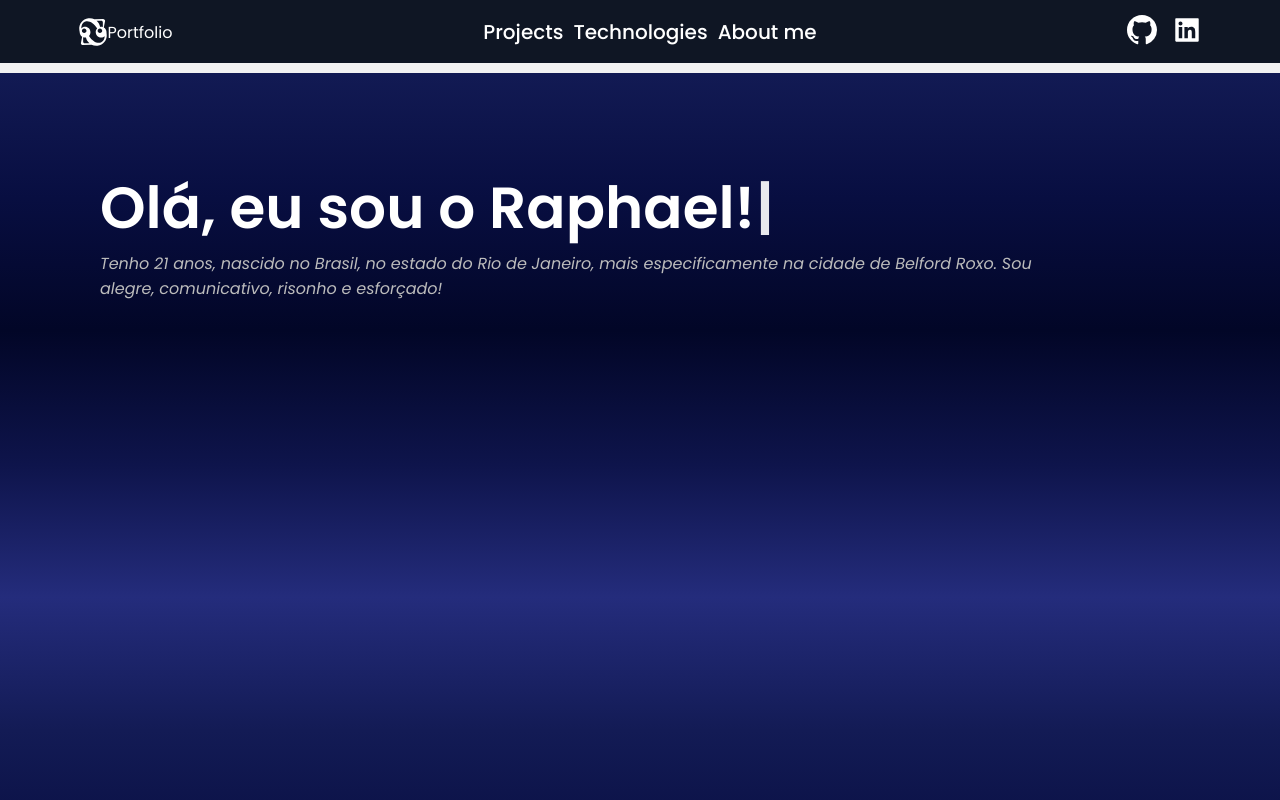
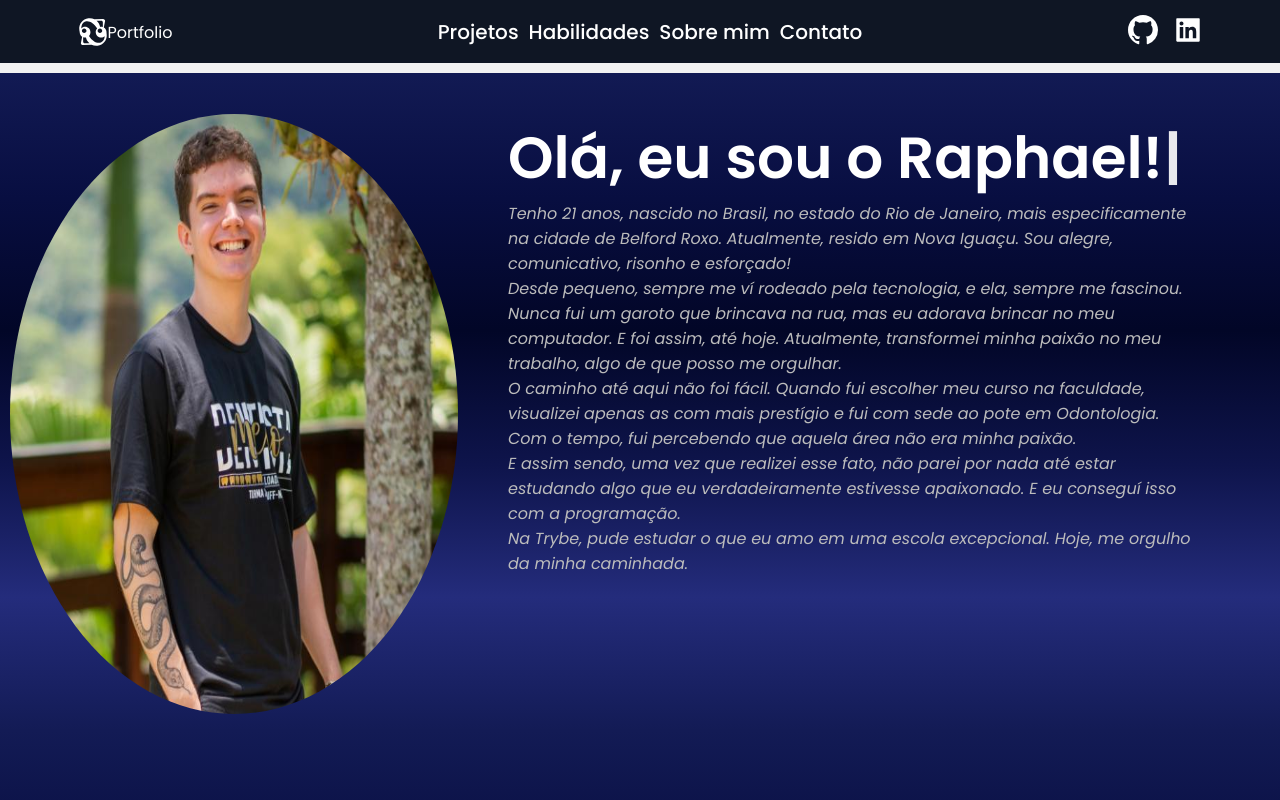
Before and after one commit to raphaelbaere/portfolio, a React app: page / in a window 1280 px wide. Shown: the top 800 px of the page. Built offline with nearby package versions, Linux system fonts and the light colour scheme.

Commit message:
version 0.0.2

```diff
--- a/src/components/AboutMe.js
+++ b/src/components/AboutMe.js
@@ -4,7 +4,7 @@ import '../styles/AboutMe.css';
 function AboutMe() {
   return (
     <div id="about-me">
-        <h1>About me</h1>
+        <h1>Sobre mim</h1>
         <div id="timeline">
           <div id="line"></div>
           <div id="time-years-container">
--- a/src/components/Footer.js
+++ b/src/components/Footer.js
@@ -5,13 +5,13 @@ import { AiFillLinkedin } from 'react-icons/ai'
 
 function Footer() {
   return (
-    <footer>
+    <footer id="footer">
         <div class="contact-info">
-            <h3>Send me a message:</h3>
+            <h3>Me mande uma mensagem:</h3>
             <p>21936184249</p>
         </div>
         <div class="contact-info">
-            <h3>Send me a email:</h3>
+            <h3>Me mande um email:</h3>
             <p>raphaelbaere@id.uff.br</p>
         </div>
         <div class="social-media">
--- a/src/components/Header.js
+++ b/src/components/Header.js
@@ -12,9 +12,10 @@ function Header() {
           <p>Portfolio</p>
         </div>
         <nav>
-          <a href="#">Projects</a>
-          <a href="#">Technologies</a>
-          <a href="#">About me</a>
+          <a href="#projects">Projetos</a>
+          <a href="#skills">Habilidades</a>
+          <a href="#about-me">Sobre mim</a>
+          <a href="#footer">Contato</a>
         </nav>
         <div id="img-links">
           <a href="https://github.com/raphaelbaere" target="_blank" rel="noreferrer">
--- a/src/components/Hero.js
+++ b/src/components/Hero.js
@@ -1,13 +1,14 @@
 import React, { useEffect } from 'react'
 import '../styles/Hero.css'
 import Typewriter from 'typewriter-effect/dist/core';
+import myFoto from '../images/myfoto.jpg'
 
 function Hero() {
     useEffect(() => {
         new Typewriter('#title', {
             strings: ['Olá, eu sou o Raphael!', 'Você está aqui faz um tempo, hein!', 'Me manda uma mensagem, vai!', 'Você vai gostar de mim!'],
             autoStart: true,
-            pauseFor: 10000,
+            pauseFor: 15000,
             delay: 110,
             loop: true,
         })
@@ -15,8 +16,15 @@ function Hero() {
     }, [])
   return (
     <section id="hero">
+      <img src={myFoto} alt="Raphael Baere" />
+      <div class="hero-container">
         <h1 id="title"> </h1>
-        <p>Tenho 21 anos, nascido no Brasil, no estado do Rio de Janeiro, mais especificamente na cidade de Belford Roxo. Sou alegre, comunicativo, risonho e esforçado!</p>
+        <p>Tenho 21 anos, nascido no Brasil, no estado do Rio de Janeiro, mais especificamente na cidade de Belford Roxo. Atualmente, resido em Nova Iguaçu. Sou alegre, comunicativo, risonho e esforçado!</p>
+        <p>Desde pequeno, sempre me ví rodeado pela tecnologia, e ela, sempre me fascinou. Nunca fui um garoto que brincava na rua, mas eu adorava brincar no meu computador. E foi assim, até hoje. Atualmente, transformei minha paixão no meu trabalho, algo de que posso me orgulhar.</p>
+        <p>O caminho até aqui não foi fácil. Quando fui escolher meu curso na faculdade, visualizei apenas as com mais prestígio e fui com sede ao pote em Odontologia. Com o tempo, fui percebendo que aquela área não era minha paixão.</p>
+        <p>E assim sendo, uma vez que realizei esse fato, não parei por nada até estar estudando algo que eu verdadeiramente estivesse apaixonado. E eu conseguí isso com a programação.</p>
+        <p>Na Trybe, pude estudar o que eu amo em uma escola excepcional. Hoje, me orgulho da minha caminhada.</p>
+      </div>
     </section>
   )
 }
--- a/src/components/Technologies.js
+++ b/src/components/Technologies.js
@@ -4,8 +4,8 @@ import Skills from './Skills'
 
 function Technologies() {
   return (
-    <div id="technologies">
-        <h1>Skills</h1>
+    <div id="skills">
+        <h1>Habilidades</h1>
         <div id="hard-skills">
             <h2>HardSkills</h2>
             <div className='skills-container'>
--- a/src/styles/Hero.css
+++ b/src/styles/Hero.css
@@ -2,7 +2,16 @@
     width: 100%;
     background-image: linear-gradient(#131b55,#080e41, #020627, #0e144b, #242c7c, #131b55, #080e41);
     height: 100vh;
-    padding: 100px;
+    padding-top: 50px;
+    display: flex;
+    flex-wrap: wrap;
+}
+
+#hero img {
+    width: 35%;
+    height: 80%;
+    border-radius: 50%;
+    margin-left: 10px;
 }
 
 #hero h1 {
@@ -11,6 +20,12 @@
     font-weight: 600;
     color: white;
     font-size: 58px;
+    width: 100%;
+}
+
+.hero-container {
+    width: 60%;
+    margin-left: 50px;
 }
 
 #hero p {
--- a/src/styles/Technologies.css
+++ b/src/styles/Technologies.css
@@ -1,4 +1,4 @@
-#technologies {
+#skills {
     width: 100%;
     height: auto;
     background-image: linear-gradient(#131b55,#080e41, #020627, #0e144b, #242c7c, #131b55, #080e41);
@@ -9,7 +9,7 @@
     justify-content: space-around;
 }
 
-#technologies h1 {
+#skills h1 {
     color: white;
     width: 100%;
     font-family: 'Poppins';
@@ -17,7 +17,7 @@
     font-weight: 600;
 }
 
-#technologies h2 {
+#skills h2 {
     color: white;
     font-family: 'Poppins';
     text-align: center;
```
Also changed, not shown: src/images/myfoto.jpg (added).
